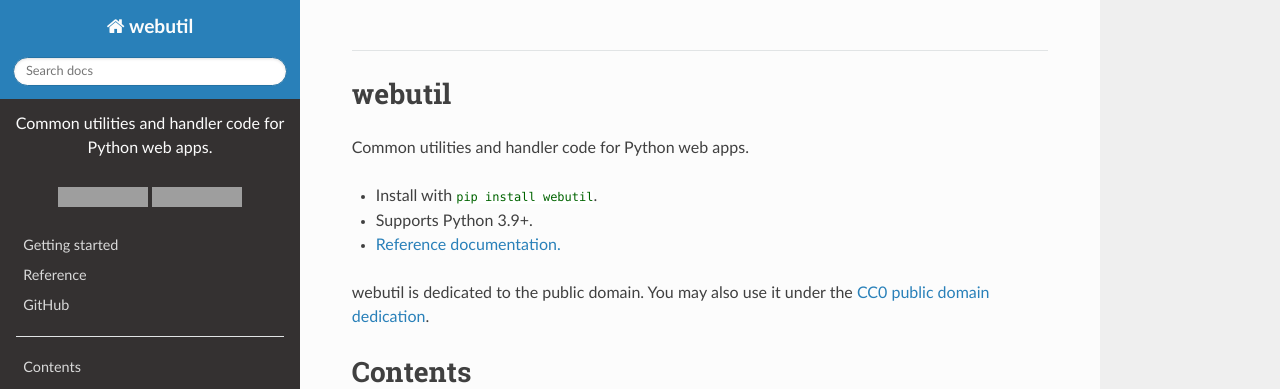
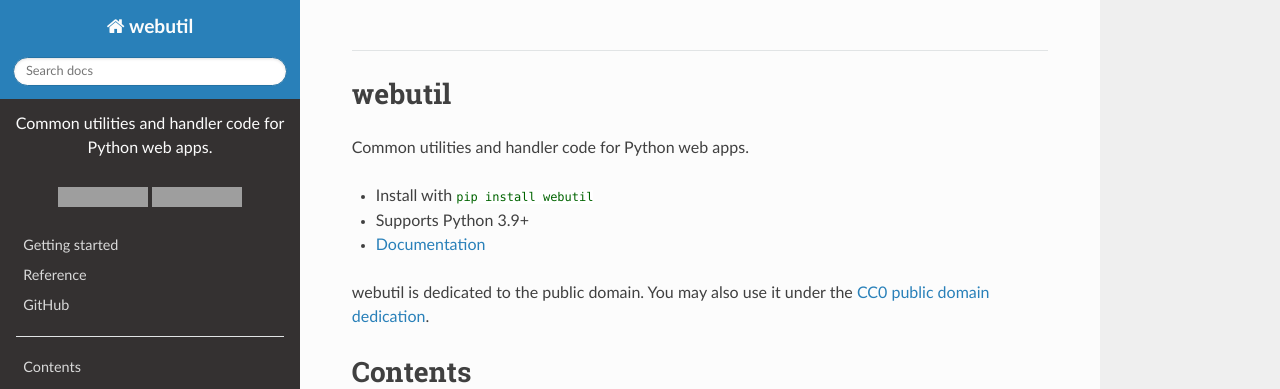
Before and after one commit to snarfed/webutil, a Sphinx documentation site: the page built from docs/index.rst, in a window 1280 px wide and 900 px high. Shown: the top 389 px of the window. Built offline with Sphinx 7.4.7 and the Read the Docs theme 3.1.0, drawn with Linux system fonts in a browser that asks for light colours; grey boxes are pictures that could not be loaded.

```diff
--- a/docs/index.rst
+++ b/docs/index.rst
@@ -3,10 +3,9 @@ webutil
 
 Common utilities and handler code for Python web apps.
 
-- Install with ``pip install webutil``.
-- Supports Python 3.9+.
-- `Reference
-  documentation. <https://oauth-dropins.readthedocs.io/en/stable/source/oauth_dropins.webutil.html>`__
+- Install with ``pip install webutil``
+- Supports Python 3.9+
+- `Documentation <https://oauth-dropins.readthedocs.io/>`__
 
 webutil is dedicated to the public domain. You may also use it under the
 `CC0 public domain
```
Also changed, not shown: 1 other file.
